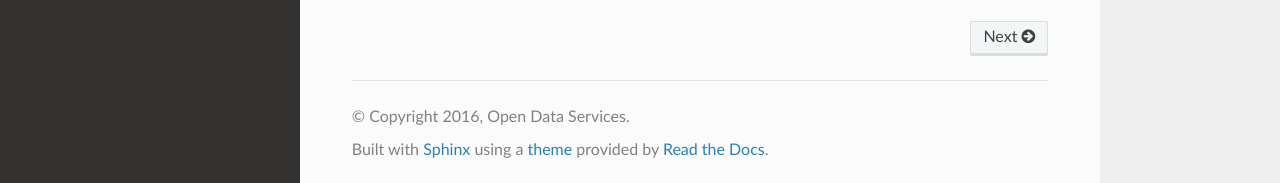
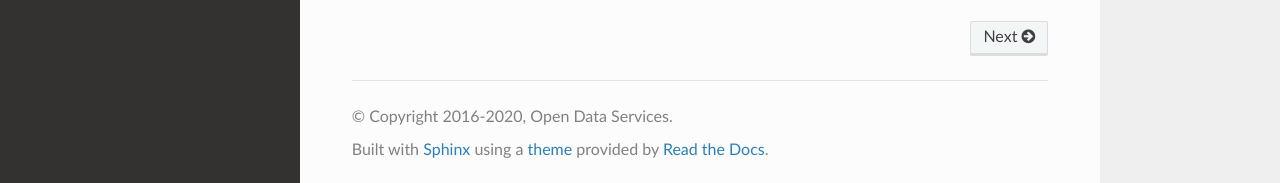
Before and after one commit to OpenDataServices/flatten-tool, a Sphinx documentation site: the page built from docs/index.rst, in a window 1280 px wide and 900 px high, scrolled down 3512 px. Shown: the part 714-897 px from the top of the window. Built offline with Sphinx 7.4.7 and the Read the Docs theme 2.0.0, drawn with Linux system fonts in a browser that asks for light colours.

Commit message:
Update year of the copyright

```diff
--- a/docs/conf.py
+++ b/docs/conf.py
@@ -58,7 +58,7 @@ master_doc = 'index'
 
 # General information about the project.
 project = 'Flatten Tool'
-copyright = '2016, Open Data Services'
+copyright = '2016-2020, Open Data Services'
 author = 'Open Data Services'
 
 # The version info for the project you're documenting, acts as replacement for
```
